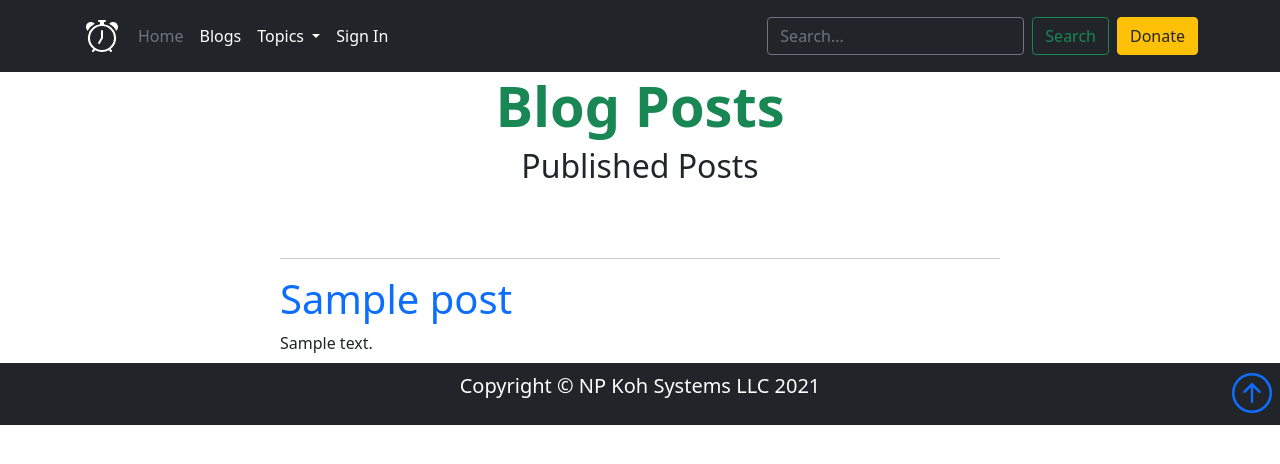
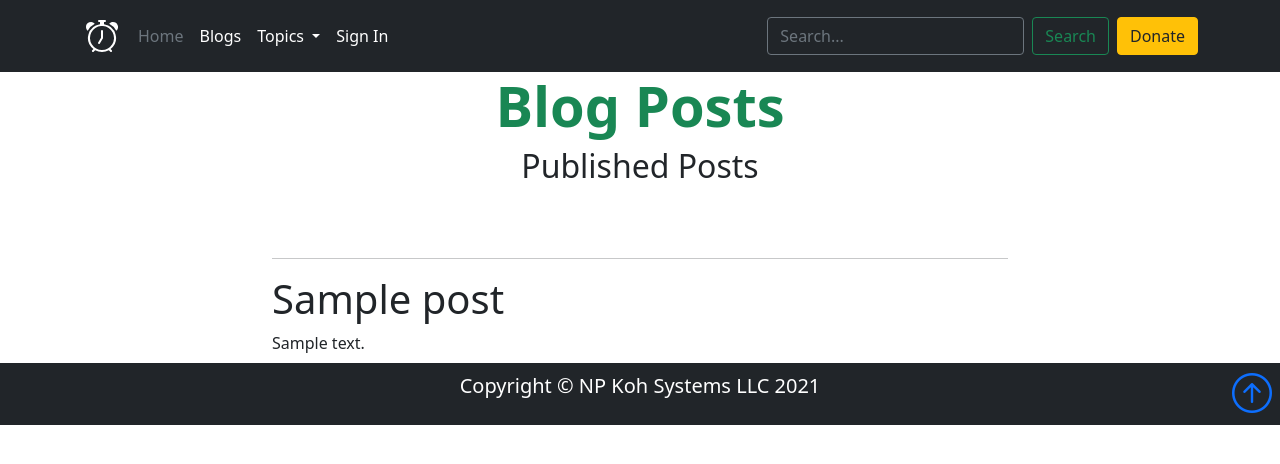
Before and after one commit to NgiapPuoyKoh/django-blogchat-tech, a Django app: page /blog/posts/ in a window 1280 px wide. Shown: the top 464 px of the page. Run offline with Django 3.2, Linux system fonts and the light colour scheme; tables that the repository leaves empty hold one stand-in row (values such as "Sample post"); some libraries are stand-ins or nearby versions.

Commit message:
Edit posts.html resolve html validation errors style buttons

```diff
--- a/blog/templates/blog/posts.html
+++ b/blog/templates/blog/posts.html
@@ -15,13 +15,13 @@
 
 {% block content %}
 
-<main class="container">
+<div class="container">
     <div class="row">
         <div class="col-sm-12 col-md-8 offset-md-2 text-center" id="form-styling">
             <h2>Published Posts</h2>
         </div>
     </div>
-    <body>
+</div>
 
 <div class="container">
     <div class="row justify-content-md-center">
@@ -30,13 +30,13 @@
                 {% if post.status == 'published' %}
                 <hr>
                     <div class="col-12"><h1>
-                            <a class="link-primary text-decoration-none" href="{{post.get_absolute_url}}"> {{post.title}}</a>
+                        <a class="link-dark text-decoration-none" href="{{post.get_absolute_url}}"> {{post.title}}</a>
                     </h1></div>
                     <div class="col-12"> {{post.excerpt|safe}}</div>
                         {% if post.author == user %}
                         <div>
-                                <a class = "btn btn-secondary btn-sm mt-1 mb-1" href="{% url 'post-update' post.slug %}">Update</a>
-                                <a class = "btn btn-danger btn-sm mt-1 mb-1" href="{% url 'post-delete' post.slug %}">Delete</a>
+                            <a class = "btn btn-outline-secondary btn-sm mt-1 mb-1" href="{% url 'post-update' post.slug %}">Update</a>
+                            <a class = "btn btn-outline-danger btn-sm mt-1 mb-1" href="{% url 'post-delete' post.slug %}">Delete</a>
                         </div>
                         {% endif %}
                 {% endif %}
@@ -48,8 +48,6 @@
         </div>
     </div>
 </div>
-   </body>
-</main>
 
 {% endblock %}
 
```
Lines whose indentation alone changed are shown as unchanged.
